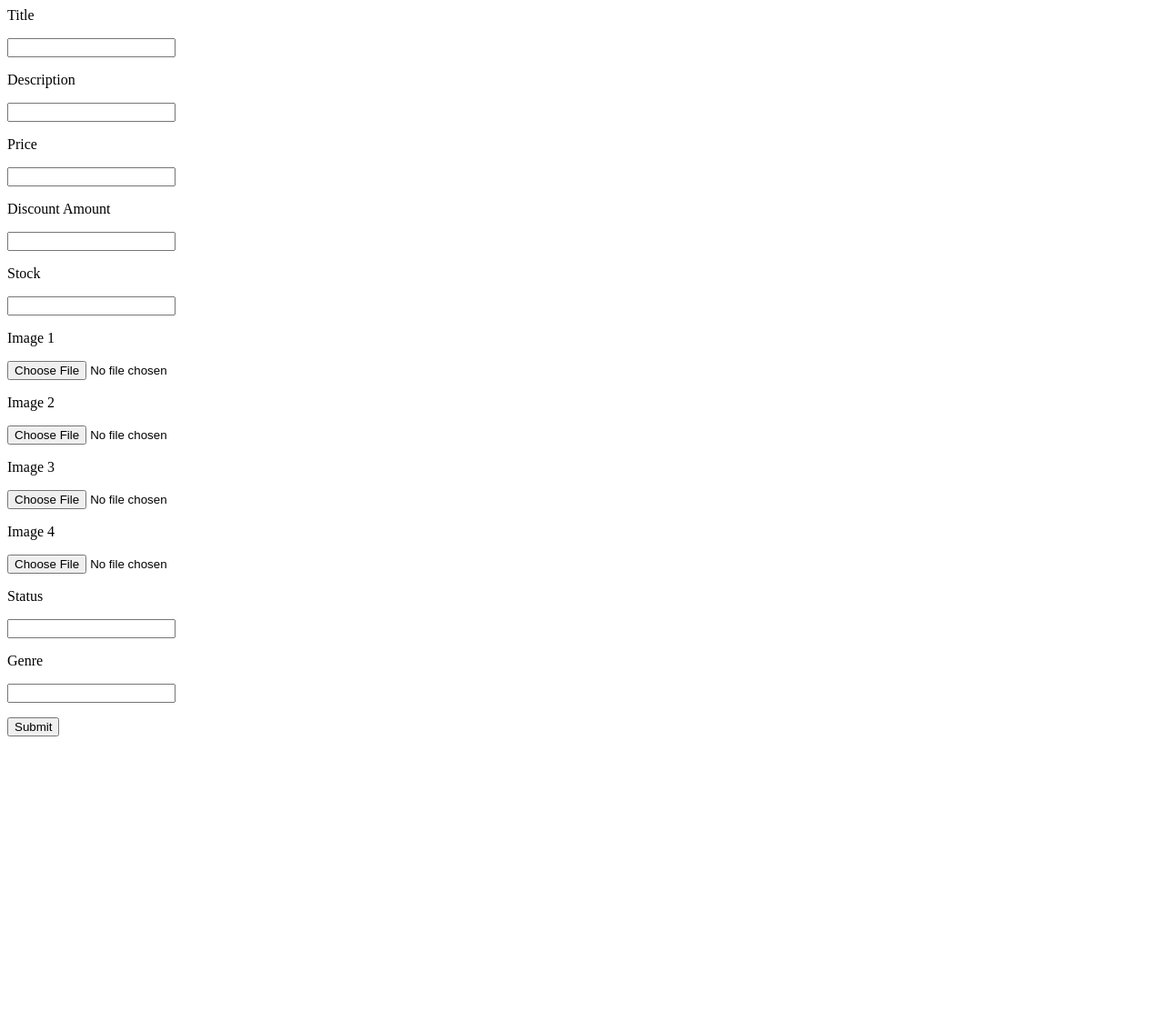
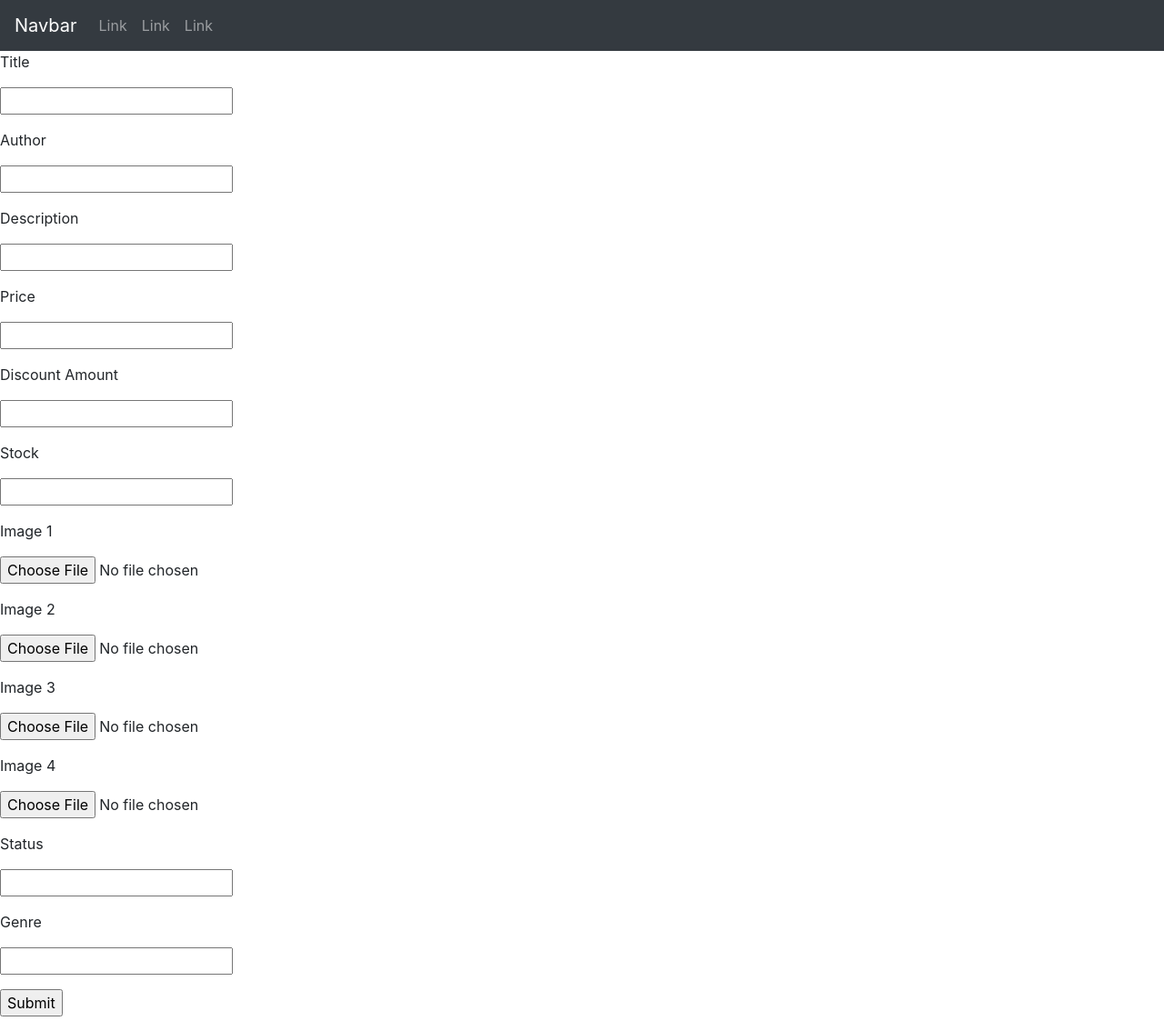
Before and after one commit to AriyanaRose/undergraduateapp, a PHP site: the page made by app/Views/pages/add-product.php in a window 1280 px wide. Shown: the whole page at 91% size. Before the commit the page ends 810 px from the top, so only its background shows below. Run offline with PHP 8.4, Linux system fonts and the light colour scheme; the template is opened without the code that fills it, so the values that code supplies are empty.

Commit message:
Debugging of error to move images for Admin Add Products Page

```diff
--- a/app/Models/admin/Adminproduct.php
+++ b/app/Models/admin/Adminproduct.php
@@ -9,6 +9,7 @@ class Adminproduct extends Product
 
         $data = [
             'product_title' => $inputs["product_title"],
+            'product_brand' => $inputs["product_brand"],
             'product_description' => $inputs["product_description"],
             'product_price' => $inputs["product_price"],
             'product_discount_amount' => $inputs["product_discount_amount"],
@@ -25,6 +26,7 @@ class Adminproduct extends Product
         $sql = "INSERT INTO `undergradapp`.`products`
         (`product_id`,
         `product_title`,
+        `product_brand`,
         `product_description`,
         `product_price`,
         `product_discount_amount`,
@@ -40,6 +42,7 @@ class Adminproduct extends Product
         (
         NULL,
         :product_title,
+        :product_brand,
         :product_description,
         :product_price,
         :product_discount_amount,
--- a/app/Utils/upload.php
+++ b/app/Utils/upload.php
@@ -53,9 +53,10 @@ function getFilename($file, $upload_folder)
 
 function upload($old_name, $new_name)
 {
+    $new_name = ROOT_DIR . $new_name;
 
     if (move_uploaded_file($_FILES["$old_name"]["tmp_name"], $new_name)) {
-        echo "The file " . htmlspecialchars(basename($_FILES["fileToUpload"]["name"])) . " has been uploaded.";
+        // echo "The file " . htmlspecialchars(basename($_FILES["fileToUpload"]["name"])) . " has been uploaded.";
     } else {
         echo "Sorry, there was an error uploading your file.";
 
--- /dev/null
+++ b/app/Views/footer.php
@@ -0,0 +1,3 @@
+</body>
+
+</html>
--- a/app/Views/header-contents.php
+++ b/app/Views/header-contents.php
@@ -5,7 +5,9 @@
 <script src="https://maxcdn.bootstrapcdn.com/bootstrap/4.5.2/js/bootstrap.min.js"></script>
 
 <!-- Font Awesome -->
-<link rel="stylesheet" href="https://cdnjs.cloudflare.com/ajax/libs/font-awesome/5.15.4/css/all.min.css" integrity="sha512-1ycn6IcaQQ40/MKBW2W4Rhis/DbILU74C1vSrLJxCq57o941Ym01SwNsOMqvEBFlcgUa6xLiPY/NS5R+E6ztJQ==" crossorigin="anonymous" referrerpolicy="no-referrer" />
+<link rel="stylesheet" href="https://cdnjs.cloudflare.com/ajax/libs/font-awesome/5.15.4/css/all.min.css"
+    integrity="sha512-1ycn6IcaQQ40/MKBW2W4Rhis/DbILU74C1vSrLJxCq57o941Ym01SwNsOMqvEBFlcgUa6xLiPY/NS5R+E6ztJQ=="
+    crossorigin="anonymous" referrerpolicy="no-referrer" />
 
 <!-- Custom CSS -->
 <link rel="stylesheet" href="<?php echo ASSETS_URL; ?>css/mystyle.css">
--- /dev/null
+++ b/app/Views/header.php
@@ -0,0 +1,34 @@
+<!DOCTYPE html>
+<html lang="en">
+
+<head>
+    <title>Bootstrap Example</title>
+    <meta charset="utf-8">
+    <meta name="viewport" content="width=device-width, initial-scale=1">
+    <link rel="stylesheet" href="https://cdn.jsdelivr.net/npm/bootstrap@4.6.1/dist/css/bootstrap.min.css">
+    <script src="https://cdn.jsdelivr.net/npm/jquery@3.6.0/dist/jquery.slim.min.js"></script>
+    <script src="https://cdn.jsdelivr.net/npm/popper.js@1.16.1/dist/umd/popper.min.js"></script>
+    <script src="https://cdn.jsdelivr.net/npm/bootstrap@4.6.1/dist/js/bootstrap.bundle.min.js"></script>
+</head>
+
+<body>
+
+    <nav class="navbar navbar-expand-md bg-dark navbar-dark">
+        <a class="navbar-brand" href="#">Navbar</a>
+        <button class="navbar-toggler" type="button" data-toggle="collapse" data-target="#collapsibleNavbar">
+            <span class="navbar-toggler-icon"></span>
+        </button>
+        <div class="collapse navbar-collapse" id="collapsibleNavbar">
+            <ul class="navbar-nav">
+                <li class="nav-item">
+                    <a class="nav-link" href="#">Link</a>
+                </li>
+                <li class="nav-item">
+                    <a class="nav-link" href="#">Link</a>
+                </li>
+                <li class="nav-item">
+                    <a class="nav-link" href="#">Link</a>
+                </li>
+            </ul>
+        </div>
+    </nav>
--- a/app/Views/pages/add-product.php
+++ b/app/Views/pages/add-product.php
@@ -2,6 +2,9 @@
 
     <p>Title</p>
     <p><input type="text" name="product_title"></p>
+
+    <p>Author</p>
+    <p><input type="text" name="product_brand"></p>
 
     <p>Description</p>
     <p><input type="text" name="product_description"></p>
```
